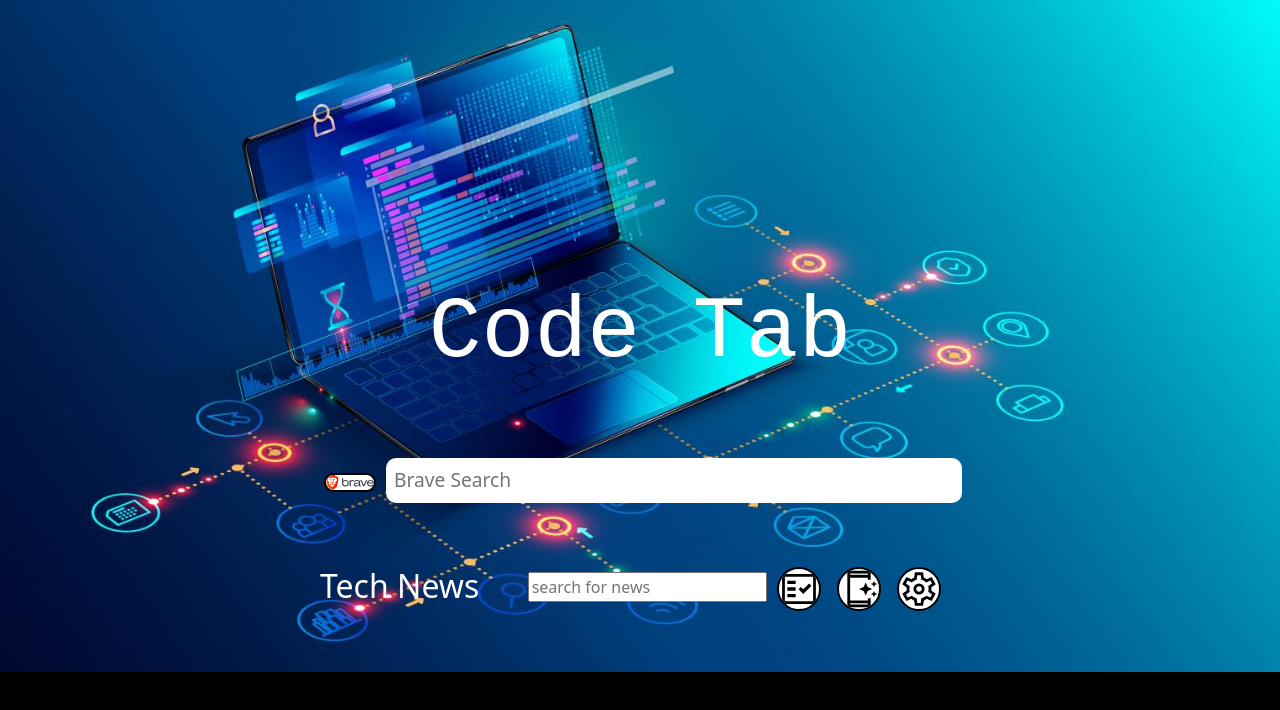
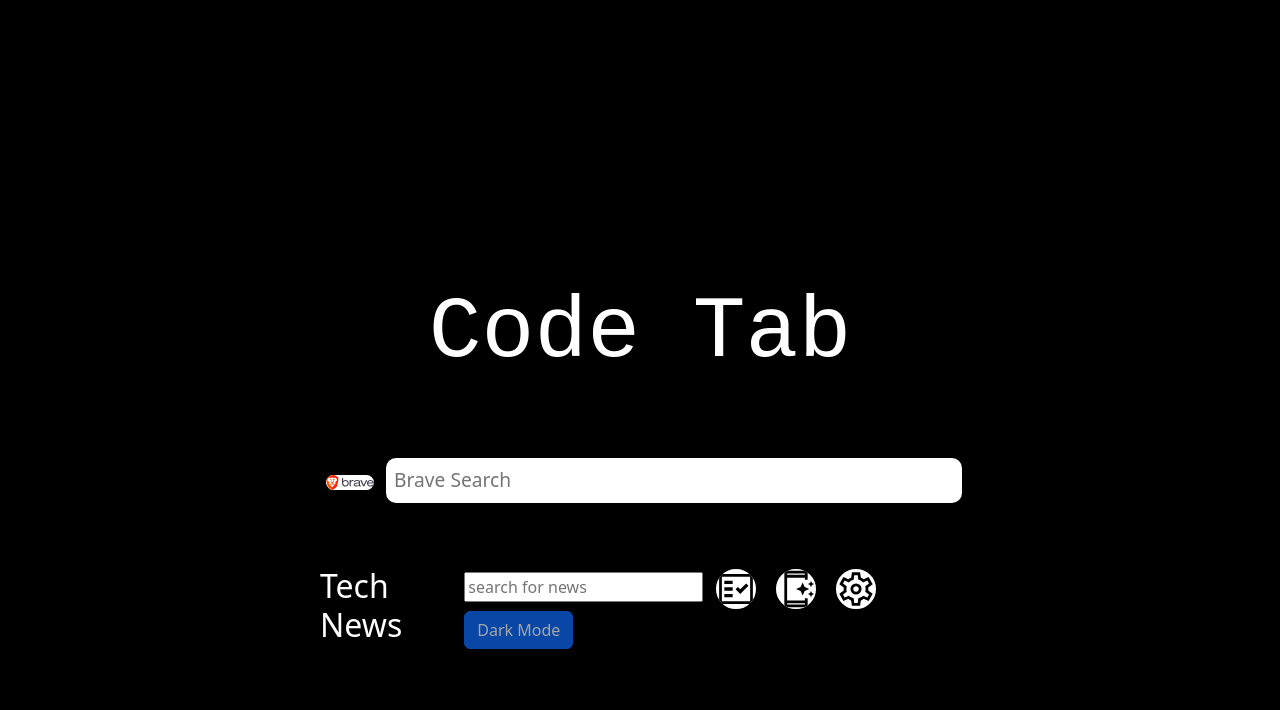
Before and after one commit to codersharon/codeTab, a plain HTML site: page index.html in a window 1280 px wide. Drawn offline with nearby package versions, Linux system fonts and the light colour scheme; no server answers.

Commit message:
background removed

```diff
--- a/index.html
+++ b/index.html
@@ -15,9 +15,8 @@
 		}
 
 		body {
-			background-image: url('bg.jpg');
 			background-color: black;
-			background-size: 101%;
+			background-size: cover;
 			background-repeat: no-repeat;
 			text-align: center;
 		}
@@ -167,7 +166,7 @@
 	</style>
 </head>
 
-<body id="body">
+<body class="" id="body">
 	<h1 id="Logo">Code Tab</h1>
 	<img id="searchengine" src='./blogo.svg'></img>
 	<input type="text" id="searchbar" placeholder="Brave Search"></input>
@@ -187,6 +186,7 @@
 				<a target="_blank" href="https://notebook.sharonsandeep.repl.co/"><img id="todo" src='todo.svg'></img></a>
 				<img id="shortcuts" src='shortcuts.svg'></img>
 				<img id="settings" src='settings.svg'></img>
+				<button disabled type="button" id="darkButton" class="btn btn-primary">Dark Mode</button>
 			</div>
 		</div>
 		<div id="newsbox" class="row row-cols-1 row-cols-md-2 g-4">
--- a/script.js
+++ b/script.js
@@ -14,6 +14,7 @@ const shorts = document.getElementById('shorts');
 const addURL = document.getElementById('addURL');
 const urlinput = document.getElementById('urlinput');
 const newSearch = document.getElementById('newSearch');
+const darkButton = document.getElementById('darkButton');
 glogo = './glogo.png';
 blogo = './blogo.svg';
 ulogo = './search.svg'
@@ -298,3 +299,19 @@ newSearch.addEventListener('keypress', async (e)=>{
 	}
 	}
 })
+
+
+
+
+
+
+// Dark mode.
+// darkButton.addEventListener('click', ()=>{
+// 	if (body.className == 'bg-dark') {
+// 		body.classList.add('bg-light', 'text-dark')
+// 		body.classList.remove('bg-dark', 'text-light')
+// 	} else if(body.className == 'bg-light') {
+// 		body.classList.add('bg-dark', 'text-light')
+// 		body.classList.remove('bg-light', 'text-dark')
+// 	}
+// })
```
Also changed, not shown: bg.jpg (deleted).
